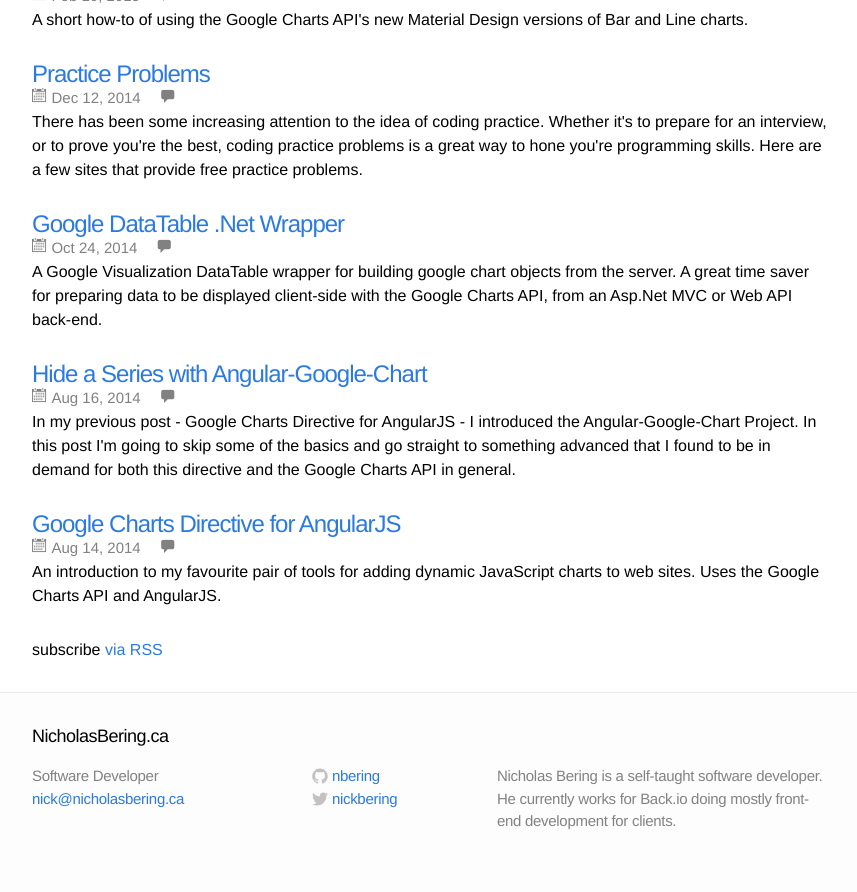
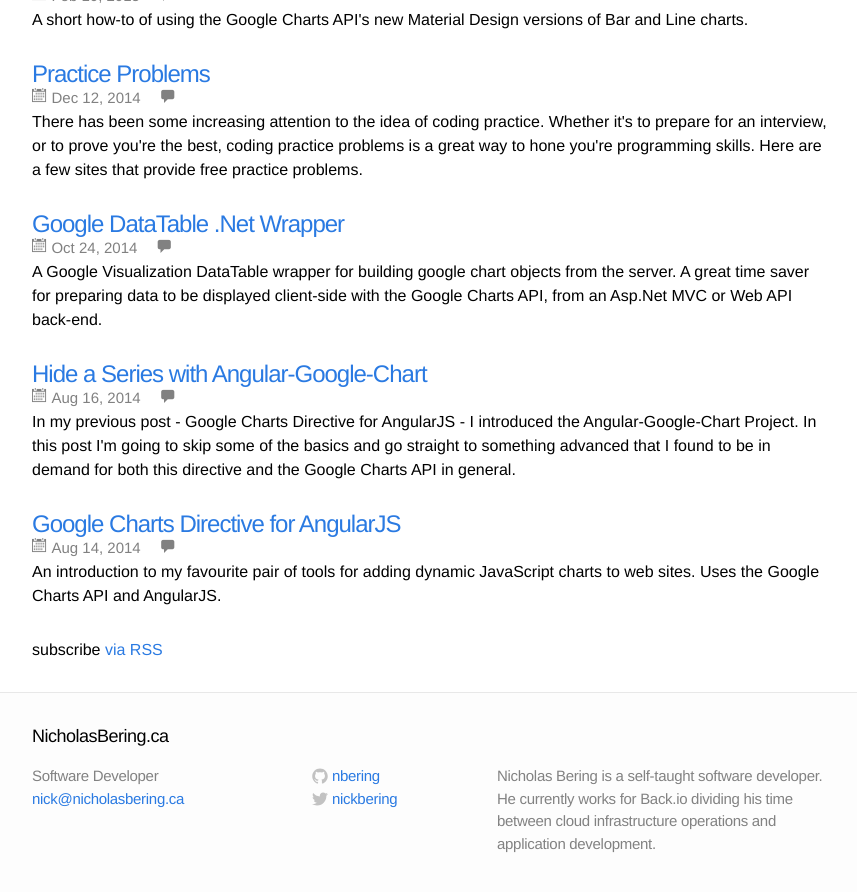
Before and after one commit to nbering/nicholasbering-ca, a Jekyll site: the page built from index.html, in a window 1280 px wide and 900 px high, scrolled down 991 px. Shown: the top 892 px of the window, without its empty margins (208-1065 px from the left). Built offline with Jekyll 4.4.1, drawn with Linux system fonts in a browser that asks for light colours; nearby versions of some CDN libraries; comment, search, counter and statistics services are not loaded.

Commit message:
Update site description.

```diff
--- a/_config.yml
+++ b/_config.yml
@@ -2,7 +2,7 @@
 title: NicholasBering.ca
 subtitle: "Software Developer"
 email: nick@nicholasbering.ca
-description: "Nicholas Bering is a self-taught software developer. He currently works for Back.io doing mostly front-end development for clients."
+description: "Nicholas Bering is a self-taught software developer. He currently works for Back.io dividing his time between cloud infrastructure operations and application development."
 baseurl: ""
 url: "http://nicholasbering.ca"
 twitter_username: nickbering
```
